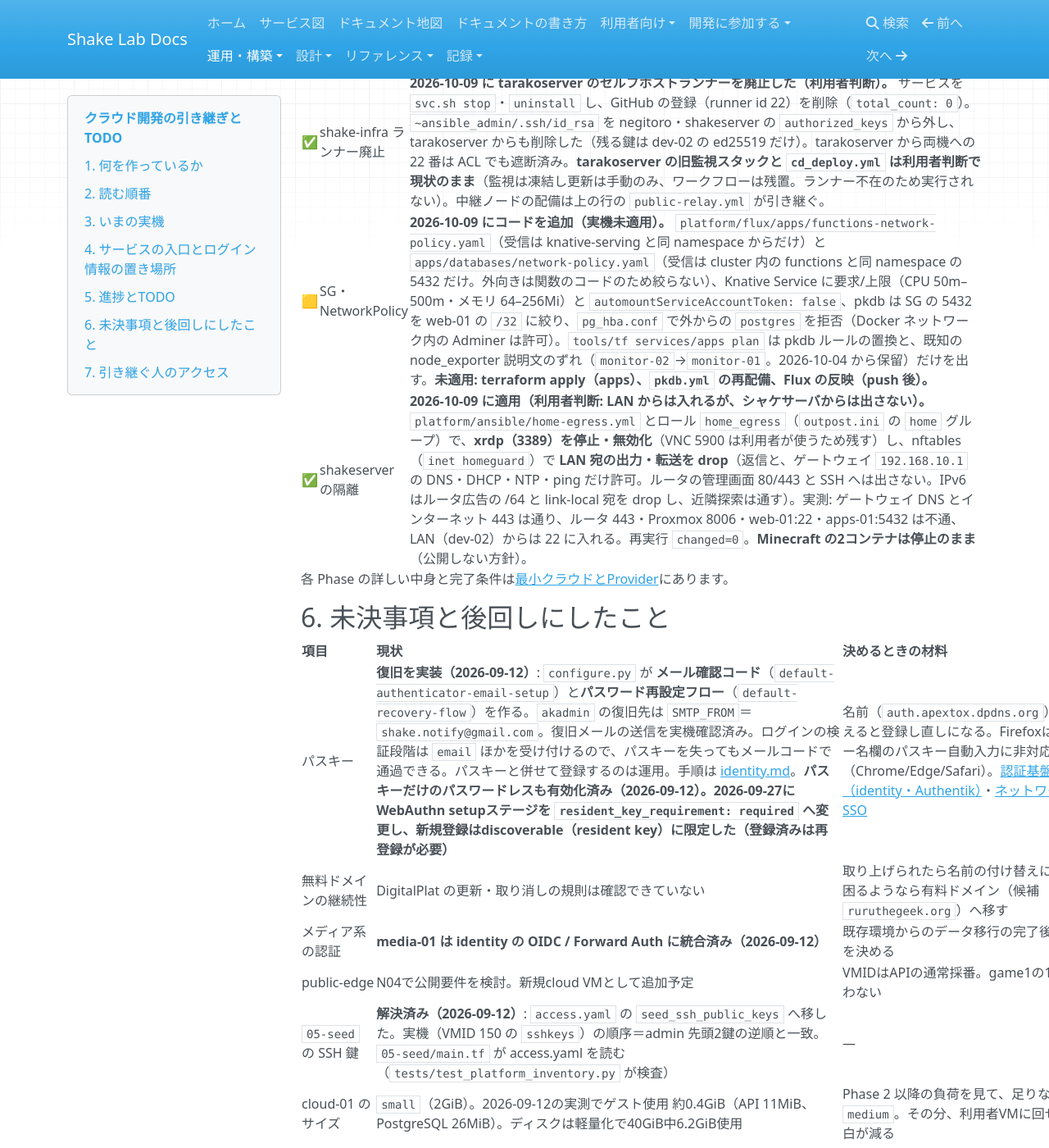
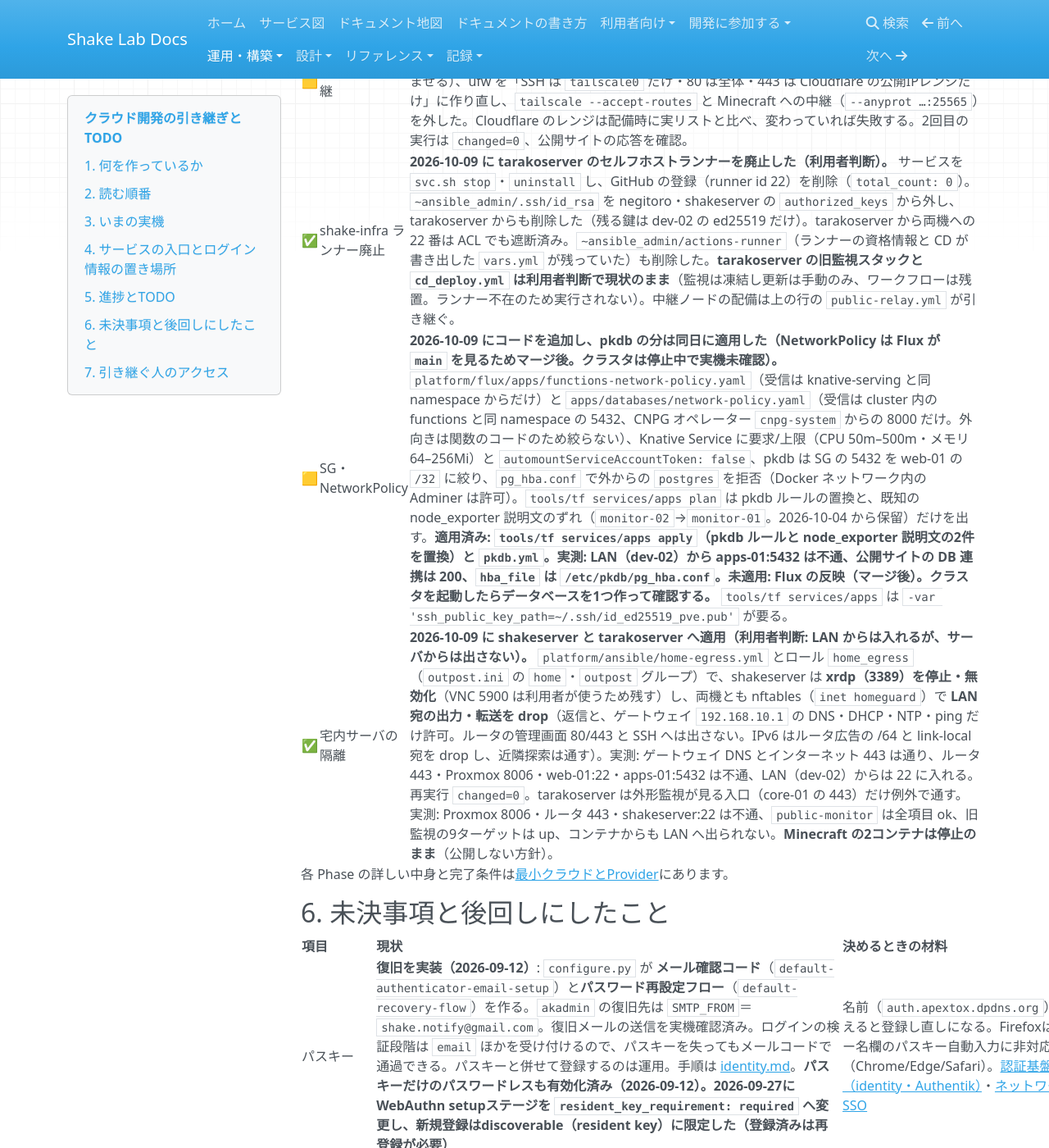
Before and after one commit to rurutheGeek/shake-cloud, an MkDocs documentation site: the page built from docs/operations/handover.md, in a window 1280 px wide and 1400 px high, scrolled down 19577 px. Shown: the whole window at 82% size. Built offline with MkDocs 1.6.1, drawn with Linux system fonts in a browser that asks for light colours; nearby versions of some CDN libraries; a script that is not in the unit is left out; some of the changed text lies outside the part shown.

Commit message:
feat(home-egress): たらこサーバにも外向きガードを掛け、配備の結果を文書へ反映する
- home_egress: tarakoserver（outpost）にも適用する。例外は外形監視が見る入口
  （core-01 の 443）だけ。止めるユニットと例外の宛先を変数にし、nftables を
  入れる手順と、proto ra が付かない機種での IPv6 プレフィックスの読み取りを足す
- docs: 監査の修正を実機へ配備した結果、pkdb の SG 適用、ランナー残骸の削除、
  宅内サーバの隔離を handover・web・net・security へ反映する

Co-Authored-By: Claude Opus 5.5 <noreply@anthropic.com>

```diff
--- a/docs/operations/handover.md
+++ b/docs/operations/handover.md
@@ -220,11 +220,11 @@ sops --decrypt platform/sops/pve-users.sops.yaml
 | ✅ | NetBox 資産台帳 | **ネット接続の無い機器も含めて物理機器を NetBox で管理できるようにした（2026-09-27）。** `tools/netbox-dhcp-sync.py` は `interface`/`interfaces`（複数可）・`address`・`dhcp: false` を扱え、`serial`・`asset_tag`・`status`・型番（`part_number`）・`comments`・購入/保証（`custom_fields` の `purchase_date`/`purchase_from`/`price_jpy`/`warranty_until`）を同期（宣言が無い項目は画面側の値を消さない）。address の無い MAC は dnsmasq に名前だけ付ける（重複は畳む）。`power_ports`/`power_outlets` と `cables`（端点は interface / power_port / power_outlet、type は `cat6a`・`power` など）で接続図を作れる。`platform/netbox/devices.yaml` に役割20種・製造元・型番を追加し、購入品と家電から管理価値のある機器を登録（開発ボード、UPS×2、HDD/SSD、PC周辺、モニター、マイク、カメラ、ガジェット、工具、SDカード5枚、ONU、ヘルシオ/ホットクック/洗濯機/エアコン/REGZA、家族のスマホ3台、SwitchBot 開閉センサー、Eufy SmartTrack。計70台）。ケーブル11本（ネット幹線6＋UPS1 バッテリー口5。UPS2 は予備）。aterm は PA-WG1200HP、Redmi は Xiaomi、Echo は Amazon へ修正。PC3台はスペックを記録し役割を Desktop/Laptop へ。`ensure` は冪等、`pull`/`push` も通過。ケーブル・電源タップ・充電器・電子部品は載せない方針（主要な幹線と UPS 接続だけ接続図にする）。**残りは各機器のシリアル、PC3台のメーカ・型番、Wi-Fi 家電の MAC、TL-SG605 の port 番号確認、unknown-43/84 の正体** | [netbox.md](netbox.md#assets) |
 | ✅ | パスキー | **パスワードレスの自動入力が出ない原因を特定し、discoverable（resident key）を必須化（2026-09-27）。** サーバー側（識別ステージの `passkey_challenge`・`autocomplete="username webauthn"`・パスワード/検証段を飛ばす既定ポリシー）は正常で、原因は登録済みBitwardenパスキーが2要素専用（非discoverable）だったこと。MFAでは使えており（`last_t`＝2026-09-26 09:51の本人ログインと一致）、`allowCredentials: []` の自動入力にだけ出ない症状だった。WebAuthn setupステージ `default-authenticator-webauthn-setup` を `resident_key_requirement: required` へ変更し、`configure.py` が冪等に適用（実機にも適用済み）。**2026-09-27より前に登録したパスキーは削除して登録し直しが必要。** Firefoxはユーザー名欄のパスキー自動入力に非対応（Chrome/Edge/Safariを使う） | [identity.md](identity.md#パスキーだけでログインするパスワードレス) |
 | ✅ | セッション | **再ログイン頻度を下げた（2026-09-27）。** 実機DBで、認証セッションがブラウザー終了＋サーバー側24時間（tenant `default_token_duration: days=1`）で切れていた。`configure.py` が `default-authentication-login` の `remember_me_offset` を `days=30` にし、ログイン最後の「Stay signed in?」で **Yes** のときだけ30日保持（Noは従来どおり）。実機にも適用済み。常時30日にする場合は同ステージの `session_duration: days=30` | [identity.md](identity.md#再ログインを減らすセッション保持) |
-| 🟨 | セキュリティ監査 | **2026-10-09 の監査の指摘をコードへ反映し、全体テストを通した（ブランチ `fix/security-audit`。cloud-01・core-01 等への配備は未実施）。** コード: DB資格情報の読み取りを書き込み権限＋監査に（OpenAPI・docs も更新）、他人の非公開イメージからの起動を禁止、ISO削除を持ち主か管理者に限定、全サイトで `Remote-User`・`X-Authentik-*` を中継前に除去、mail-view を `admins` 限定に（古い `users` の紐付けも削除）、公開前チェックの強化と CI の全履歴 gitleaks、台帳から公開IP・HDDシリアルを削除、Tailscale のポリシーとタグを `platform/tailscale/policy.yaml` へ（`acl.json` は削除）。実機: shakeserver の Minecraft 2コンテナ（`shake_minecraft-pixelmon1.21.1`・`-backup`）を停止して `restart=no`、`ansible_admin` の `authorized_keys` へ dev-02 の鍵を追加（ねぎとろ・shakeserver）。**Tailscale ACL/タグは適用済み（2026-10-09）**: `tag:relay`（ねぎとろ）→ web-01 の 80/443 だけ、router-01→`tag:router`・shakeserver→`tag:home`・tarakoserver→`tag:outpost`。`status` が差分なし、ルート `192.168.10.0/24` は有効のまま、公開サイトの応答と Prometheus 全9ターゲット up、tarakoserver からねぎとろ/shakeserver の SSH が通らないことを実測。**Minecraft は公開しない**（停止のまま）。**未了: 既定セキュリティグループの変更（下の行）、GitHub のブランチ保護、Minecraft を動かす場合の非特権実行。** | [net.md](net.md)・[web.md](web.md)・[security.md](../architecture/security.md) |
+| 🟨 | セキュリティ監査 | **2026-10-09 の監査の指摘をコードへ反映し、同日に実機へ配備した（ブランチ `fix/security-audit`、PR #123。配備はブランチから実施）。** 配備: `media-tls.yml`・`edge.yml`・`monitoring.yml`・`cloud.yml`・`identity.yml`・`pkdb.yml`（apps-01 の Caddy もここで更新）。実測: 全28名が入口経由で応答、`navidrome-api` は `Remote-User` を付けても認証を要求、クラウドAPIは healthy、Authentik の再調整は changed（mail-view の紐付け。画面での確認は未了）。 コード: DB資格情報の読み取りを書き込み権限＋監査に（OpenAPI・docs も更新）、他人の非公開イメージからの起動を禁止、ISO削除を持ち主か管理者に限定、全サイトで `Remote-User`・`X-Authentik-*` を中継前に除去、mail-view を `admins` 限定に（古い `users` の紐付けも削除）、公開前チェックの強化と CI の全履歴 gitleaks、台帳から公開IP・HDDシリアルを削除、Tailscale のポリシーとタグを `platform/tailscale/policy.yaml` へ（`acl.json` は削除）。実機: shakeserver の Minecraft 2コンテナ（`shake_minecraft-pixelmon1.21.1`・`-backup`）を停止して `restart=no`、`ansible_admin` の `authorized_keys` へ dev-02 の鍵を追加（ねぎとろ・shakeserver）。**Tailscale ACL/タグは適用済み（2026-10-09）**: `tag:relay`（ねぎとろ）→ web-01 の 80/443 だけ、router-01→`tag:router`・shakeserver→`tag:home`・tarakoserver→`tag:outpost`。`status` が差分なし、ルート `192.168.10.0/24` は有効のまま、公開サイトの応答と Prometheus 全9ターゲット up、tarakoserver からねぎとろ/shakeserver の SSH が通らないことを実測。**Minecraft は公開しない**（停止のまま）。**未了: 既定セキュリティグループの変更（下の行）、GitHub のブランチ保護、Minecraft を動かす場合の非特権実行。** | [net.md](net.md)・[web.md](web.md)・[security.md](../architecture/security.md) |
 | 🟨 | ねぎとろの中継 | **公開中継の配備を shake-infra の CD から shake-cloud へ移し、2026-10-09 に適用した。** 正本は `platform/ansible/public-relay.yml` とロール `public_relay`（`outpost.ini` の `relay` グループ）。同時に sshd の `PasswordAuthentication` を off（cloud-init の drop-in より先に読ませる）、ufw を「SSH は `tailscale0` だけ・80 は全体・443 は Cloudflare の公開IPレンジだけ」に作り直し、`tailscale --accept-routes` と Minecraft への中継（`--anyprot …:25565`）を外した。Cloudflare のレンジは配備時に実リストと比べ、変わっていれば失敗する。2回目の実行は `changed=0`、公開サイトの応答を確認。 | [web.md](web.md) |
-| ✅ | shake-infra ランナー廃止 | **2026-10-09 に tarakoserver のセルフホストランナーを廃止した（利用者判断）。** サービスを `svc.sh stop`・`uninstall` し、GitHub の登録（runner id 22）を削除（`total_count: 0`）。`~ansible_admin/.ssh/id_rsa` を negitoro・shakeserver の `authorized_keys` から外し、tarakoserver からも削除した（残る鍵は dev-02 の ed25519 だけ）。tarakoserver から両機への 22 番は ACL でも遮断済み。**tarakoserver の旧監視スタックと `cd_deploy.yml` は利用者判断で現状のまま**（監視は凍結し更新は手動のみ、ワークフローは残置。ランナー不在のため実行されない）。中継ノードの配備は上の行の `public-relay.yml` が引き継ぐ。 | [web.md](web.md) |
-| 🟨 | SG・NetworkPolicy | **2026-10-09 にコードを追加（実機未適用）。** `platform/flux/apps/functions-network-policy.yaml`（受信は knative-serving と同 namespace からだけ）と `apps/databases/network-policy.yaml`（受信は cluster 内の functions と同 namespace の 5432 だけ。外向きは関数のコードのため絞らない）、Knative Service に要求/上限（CPU 50m–500m・メモリ 64–256Mi）と `automountServiceAccountToken: false`、pkdb は SG の 5432 を web-01 の `/32` に絞り、`pg_hba.conf` で外からの `postgres` を拒否（Docker ネットワーク内の Adminer は許可）。`tools/tf services/apps plan` は pkdb ルールの置換と、既知の node_exporter 説明文のずれ（`monitor-02`→`monitor-01`。2026-10-04 から保留）だけを出す。**未適用: terraform apply（apps）、`pkdb.yml` の再配備、Flux の反映（push 後）。** | [pkdb.md](pkdb.md)・[web.md](web.md) |
-| ✅ | shakeserver の隔離 | **2026-10-09 に適用（利用者判断: LAN からは入れるが、シャケサーバからは出さない）。** `platform/ansible/home-egress.yml` とロール `home_egress`（`outpost.ini` の `home` グループ）で、**xrdp（3389）を停止・無効化**（VNC 5900 は利用者が使うため残す）し、nftables（`inet homeguard`）で **LAN 宛の出力・転送を drop**（返信と、ゲートウェイ `192.168.10.1` の DNS・DHCP・NTP・ping だけ許可。ルータの管理画面 80/443 と SSH へは出さない。IPv6 はルータ広告の /64 と link-local 宛を drop し、近隣探索は通す）。実測: ゲートウェイ DNS とインターネット 443 は通り、ルータ 443・Proxmox 8006・web-01:22・apps-01:5432 は不通、LAN（dev-02）からは 22 に入れる。再実行 `changed=0`。**Minecraft の2コンテナは停止のまま**（公開しない方針）。 | `platform/ansible/home-egress.yml` |
+| ✅ | shake-infra ランナー廃止 | **2026-10-09 に tarakoserver のセルフホストランナーを廃止した（利用者判断）。** サービスを `svc.sh stop`・`uninstall` し、GitHub の登録（runner id 22）を削除（`total_count: 0`）。`~ansible_admin/.ssh/id_rsa` を negitoro・shakeserver の `authorized_keys` から外し、tarakoserver からも削除した（残る鍵は dev-02 の ed25519 だけ）。tarakoserver から両機への 22 番は ACL でも遮断済み。`~ansible_admin/actions-runner`（ランナーの資格情報と CD が書き出した `vars.yml` が残っていた）も削除した。**tarakoserver の旧監視スタックと `cd_deploy.yml` は利用者判断で現状のまま**（監視は凍結し更新は手動のみ、ワークフローは残置。ランナー不在のため実行されない）。中継ノードの配備は上の行の `public-relay.yml` が引き継ぐ。 | [web.md](web.md) |
+| 🟨 | SG・NetworkPolicy | **2026-10-09 にコードを追加し、pkdb の分は同日に適用した（NetworkPolicy は Flux が `main` を見るためマージ後。クラスタは停止中で実機未確認）。** `platform/flux/apps/functions-network-policy.yaml`（受信は knative-serving と同 namespace からだけ）と `apps/databases/network-policy.yaml`（受信は cluster 内の functions と同 namespace の 5432、CNPG オペレーター `cnpg-system` からの 8000 だけ。外向きは関数のコードのため絞らない）、Knative Service に要求/上限（CPU 50m–500m・メモリ 64–256Mi）と `automountServiceAccountToken: false`、pkdb は SG の 5432 を web-01 の `/32` に絞り、`pg_hba.conf` で外からの `postgres` を拒否（Docker ネットワーク内の Adminer は許可）。`tools/tf services/apps plan` は pkdb ルールの置換と、既知の node_exporter 説明文のずれ（`monitor-02`→`monitor-01`。2026-10-04 から保留）だけを出す。**適用済み: `tools/tf services/apps apply`（pkdb ルールと node_exporter 説明文の2件を置換）と `pkdb.yml`。実測: LAN（dev-02）から apps-01:5432 は不通、公開サイトの DB 連携は 200、`hba_file` は `/etc/pkdb/pg_hba.conf`。未適用: Flux の反映（マージ後）。クラスタを起動したらデータベースを1つ作って確認する。** `tools/tf services/apps` は `-var 'ssh_public_key_path=~/.ssh/id_ed25519_pve.pub'` が要る。 | [pkdb.md](pkdb.md)・[web.md](web.md) |
+| ✅ | 宅内サーバの隔離 | **2026-10-09 に shakeserver と tarakoserver へ適用（利用者判断: LAN からは入れるが、サーバからは出さない）。** `platform/ansible/home-egress.yml` とロール `home_egress`（`outpost.ini` の `home`・`outpost` グループ）で、shakeserver は **xrdp（3389）を停止・無効化**（VNC 5900 は利用者が使うため残す）し、両機とも nftables（`inet homeguard`）で **LAN 宛の出力・転送を drop**（返信と、ゲートウェイ `192.168.10.1` の DNS・DHCP・NTP・ping だけ許可。ルータの管理画面 80/443 と SSH へは出さない。IPv6 はルータ広告の /64 と link-local 宛を drop し、近隣探索は通す）。実測: ゲートウェイ DNS とインターネット 443 は通り、ルータ 443・Proxmox 8006・web-01:22・apps-01:5432 は不通、LAN（dev-02）からは 22 に入れる。再実行 `changed=0`。tarakoserver は外形監視が見る入口（core-01 の 443）だけ例外で通す。実測: Proxmox 8006・ルータ 443・shakeserver:22 は不通、`public-monitor` は全項目 ok、旧監視の9ターゲットは up、コンテナからも LAN へ出られない。**Minecraft の2コンテナは停止のまま**（公開しない方針）。 | `platform/ansible/home-egress.yml` |
 
 各 Phase の詳しい中身と完了条件は[最小クラウドとProvider](../architecture/cloud.md)にあります。
 
```
Also changed, not shown: docs/architecture/security.md (+1 -0 lines), docs/operations/net.md (+1 -0 lines), docs/operations/web.md (+2 -0 lines), 5 other files.
